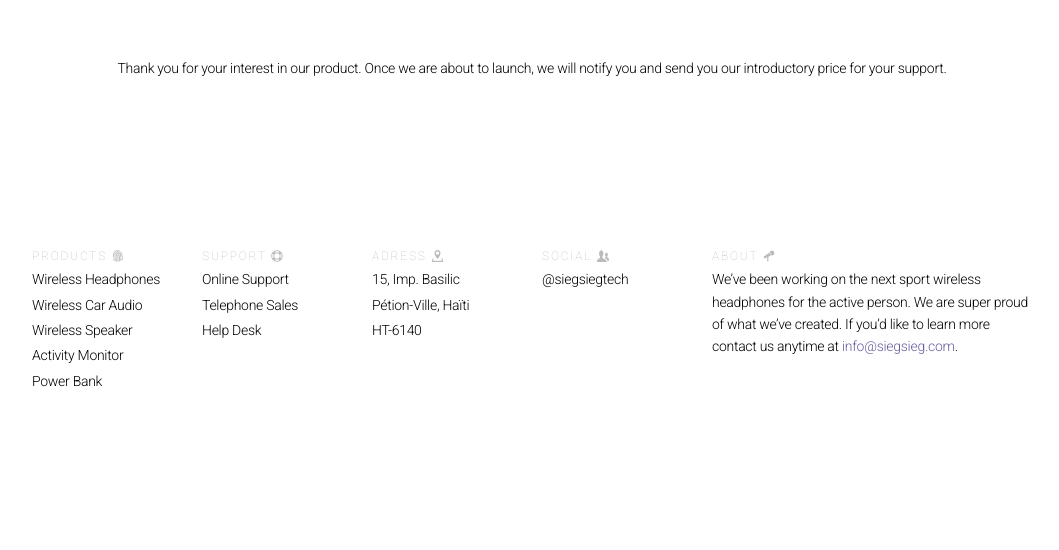
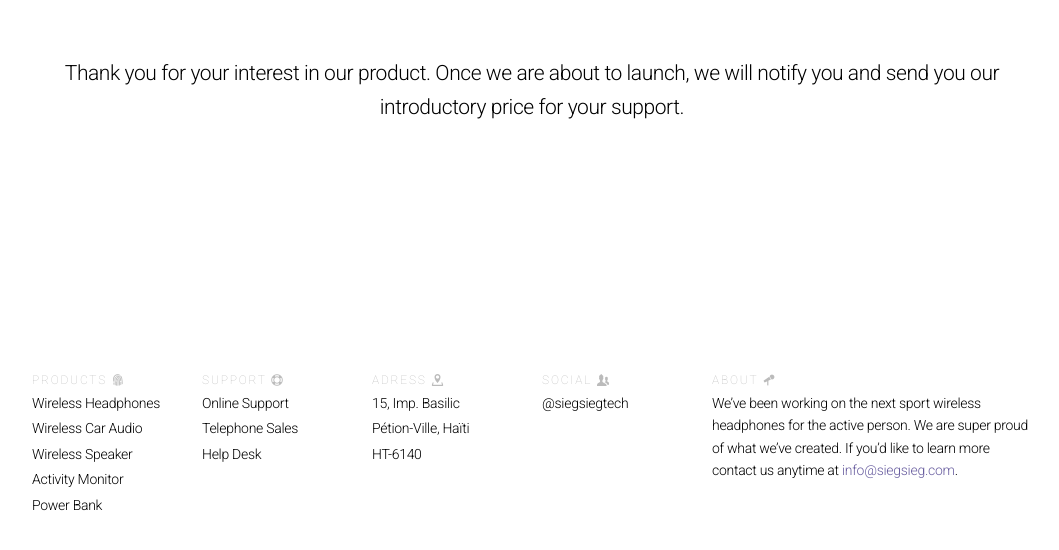
Before and after one commit to multiss/siegsieg, a website: page thanks-for-signing-up.html in a window 1280 px wide. Shown: the part 214-764 px from the top of the page, without its empty margins (108-1167 px from the left). Drawn offline with Linux system fonts and the light colour scheme.

Commit message:
Corrected main index v41

```diff
--- a/thanks-for-signing-up.html
+++ b/thanks-for-signing-up.html
@@ -49,7 +49,7 @@
       <div class="container text-center">
         <h1 class="block-title m-b-sm text-uppercase app-myphone-brand">SIEGSIEG</h1>
         <p class="lead m-b-lg p-b-md">We are currently working on our website.</p>
-        <p>Thank you for your interest in our product. Once we are about to launch, we will notify you and send you our introductory price for your support.
+        <p class="lead m-b-lg p-b-md">Thank you for your interest in our product. Once we are about to launch, we will notify you and send you our introductory price for your support.
         </p>
         <!-- <p class="lead m-b-lg p-b-md">In the meantime, if you need to reach us, please send us a text message to .</p>
         <p class="lead m-b-lg p-b-md">We are based in P&eacute;tion-Ville, Ha&iuml;ti.</p>
```
